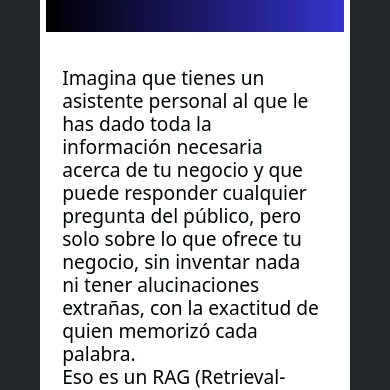
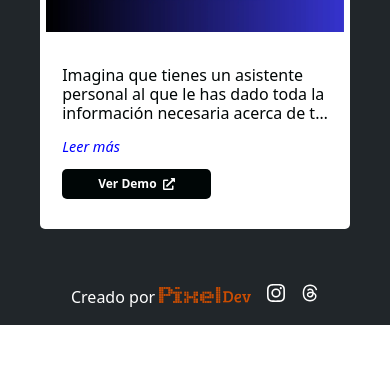
Before and after one commit to Abrahanpiloto/new-portfolio, a React (Vite) app: page /proyectos in a window 390 px wide. Shown: the part 748-1138 px from the top of the page. After the commit the page ends 1073 px from the top, so only its background shows below. Built offline with nearby package versions, Linux system fonts and the light colour scheme; a web font is replaced by a local one.

Commit message:
style:despliegue de Card

```diff
--- a/src/components/Card.jsx
+++ b/src/components/Card.jsx
@@ -1,7 +1,10 @@
 import styled from "styled-components";
+import { useState } from "react";
 import { FaExternalLinkAlt } from "react-icons/fa";
 
 const Card = ({ image, title, description, link, code, ad }) => {
+  const [expanded, setExpanded] = useState(false);
+
   return (
     <StyledWrapper>
       <div className="card">
@@ -12,7 +15,18 @@ const Card = ({ image, title, description, link, code, ad }) => {
         />
         <div className="card__content">
           <p className="card__title">{title}</p>
-          <p className="card__description">{description}</p>
+          <div
+            className={`card__description-wrap ${expanded ? "expanded" : ""}`}
+          >
+            <p className="card__description">{description}</p>
+          </div>
+          <button
+            type="button"
+            className="card__toggle"
+            onClick={() => setExpanded((prev) => !prev)}
+          >
+            {expanded ? "Leer menos" : "Leer más"}
+          </button>
           <a
             href={link}
             target="_blank"
@@ -134,8 +148,12 @@ const StyledWrapper = styled.div`
     background: blue;
   }
 
+  .card__toggle {
+    display: none;
+  }
+
   .ad {
-    color: blue;
+    color: gray;
     line-height: 1;
     margin-top: 8px;
     font-size: 12px;
@@ -173,9 +191,48 @@ const StyledWrapper = styled.div`
       margin-bottom: 0.5rem;
     }
 
+    .card__description-wrap {
+      display: grid;
+      grid-template-rows: 3.6em;
+      transition: grid-template-rows 0.6s ease;
+      margin-bottom: 0.75rem;
+    }
+
+    .card__description-wrap.expanded {
+      grid-template-rows: 1fr;
+    }
+
+    .card__description-wrap .card__description {
+      overflow: hidden;
+      min-height: 0;
+      margin: 0;
+      display: -webkit-box;
+      -webkit-box-orient: vertical;
+      -webkit-line-clamp: 3;
+    }
+
+    .card__description-wrap.expanded .card__description {
+      -webkit-line-clamp: unset;
+    }
+
     .card__description {
-      font-size: 1.2rem;
-      margin-bottom: 1rem;
+      font-size: 1rem;
+    }
+
+    .card__toggle {
+      display: block;
+      margin-bottom: 0.75rem;
+      padding: 0;
+      border: none;
+      background: none;
+      font-size: 0.9rem;
+      font-style: italic;
+      color: blue;
+      cursor: pointer;
+    }
+
+    .card__toggle:hover {
+      text-decoration: underline;
     }
 
     .card__button {
--- a/src/components/Footer.jsx
+++ b/src/components/Footer.jsx
@@ -14,7 +14,7 @@ const Footer = () => {
             className="inline-block h-4 w-auto align-baseline"
           />{" "}
         </p>
-        <div className="flex gap-4 ">
+        <div className="flex gap-4 -mt-4 md:mt-0 ">
           <a
             href="https://www.instagram.com/abrahan.freelancer"
             target="_blank"
@@ -31,7 +31,7 @@ const Footer = () => {
             aria-label="Threads"
             className="transition-colors"
           >
-            <FaThreads className="text-xl text-neutral-900 dark:text-white hover:text-[#FF6B33] cursor-pointer" />
+            <FaThreads className="text-lg text-neutral-900 dark:text-white hover:text-[#FF6B33] cursor-pointer" />
           </a>
         </div>
       </div>
```
